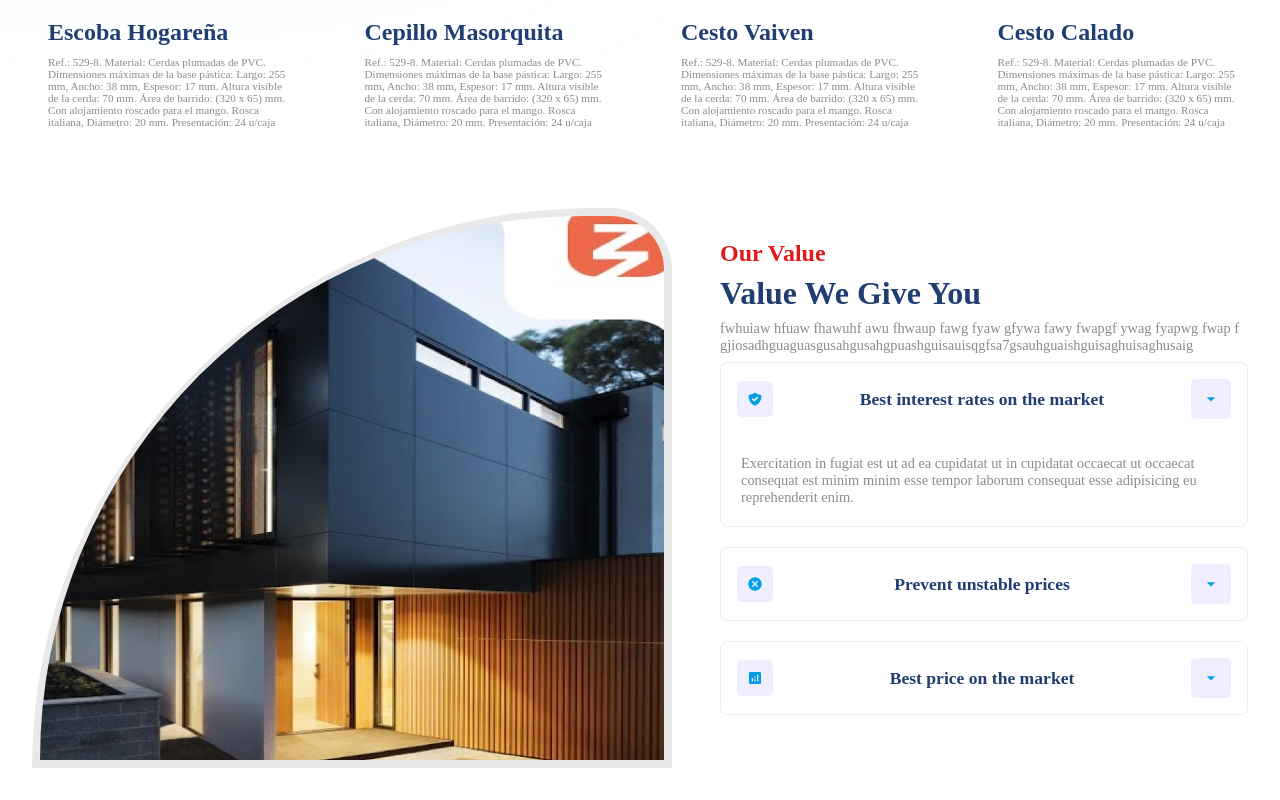
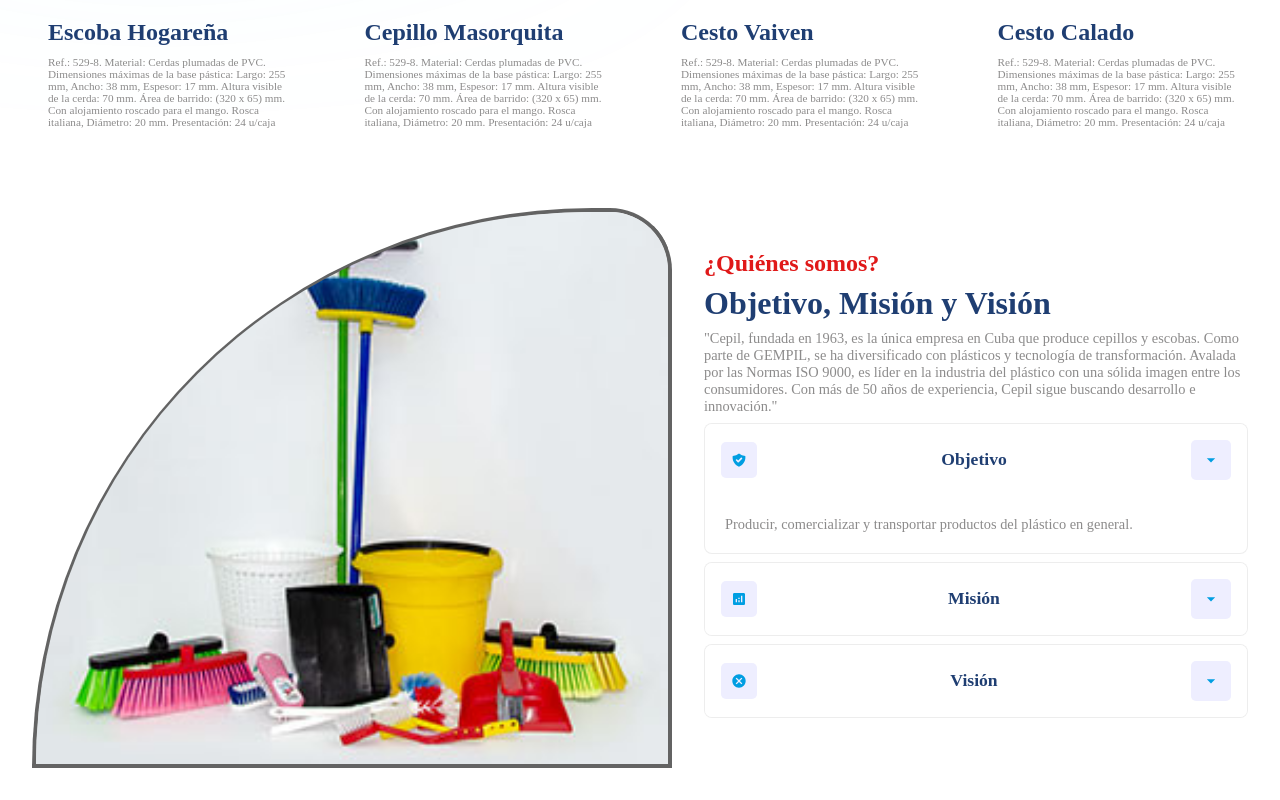
Before and after one commit to eslansa/cepil, a React (Vite) app: page / in a window 1280 px wide. Shown: the part 1069-1869 px from the top of the page. Built offline with nearby package versions, Linux system fonts and the light colour scheme; a web font is replaced by a local one.

Commit message:
change-Value

```diff
--- a/src/components/Header/Header.jsx
+++ b/src/components/Header/Header.jsx
@@ -29,7 +29,7 @@ const Header = () => {
 
   return (
     <section className="h-wrapper">
-       <div className="flexCenter paddings nnerWidth h-container">
+       <div className="flexCenter paddings innerWidth h-container">
         <img src="./logo-cepil.svg" alt="logo" width={100} />
 
         <OutsideClickHandler
--- a/src/components/Hero/Hero.jsx
+++ b/src/components/Hero/Hero.jsx
@@ -6,7 +6,7 @@ import {motion} from 'framer-motion'
 const Hero = () => {
   return (
       <section className="hero-wrapper">
-        <div className="paddings flexCenter hero-container">
+        <div className="paddings flexCenter innerWidth hero-container">
           {/* left slide */}
           <div className="flexColStart hero-left">
             <div className="hero-title">
--- a/src/components/Value/Value.css
+++ b/src/components/Value/Value.css
@@ -1,15 +1,14 @@
 .v-container .image-container{
-    border: 8px solid rgb(232 232 232 / 93%);
+    border: 4px solid rgb(99, 99, 99);
 }
 .v-container>div{
     flex: 1;
 }
 .v-left{
-
-    margin-right: 3rem;
+    margin-right: 2rem;
 }
 .v-right{
-    gap: 0.5rem;
+    gap: .5rem;
 }
 .accordion{
     margin-top: 2rem;
@@ -20,7 +19,7 @@
     border: 0.8px solid rgb(128, 128, 128, 0.143);
     border-radius: 8px;
     overflow: hidden;
-    margin-bottom: 20px;
+    margin-bottom: .5rem;
 }
 .accordionItem.expanded{
     box-shadow: var(--shadow);
@@ -46,10 +45,13 @@
 .accordionButton .primaryText{
     font-size: 1.1rem;
 }
+.accordion-container{
+    width: 100%;
+}
 
 @media (max-width: 1024px) {
     .v-container{
-        flex-direction: row;
+        flex-direction: column;
     }
 
     @media (max-width:768px) {
--- a/src/components/Value/Value.jsx
+++ b/src/components/Value/Value.jsx
@@ -24,14 +24,10 @@ const Value = () => {
         </div>
         {/* right slide */}
         <div className="flexColStart v-right">
-          <span className="orangeText">Our Value</span>
-          <span className="primaryText">Value We Give You</span>
+          <span className="orangeText">¿Quiénes somos?</span>
+          <span className="primaryText">Objetivo, Misión y Visión</span>
           <span className="secondaryText">
-            fwhuiaw hfuaw fhawuhf awu fhwaup fawg fyaw gfywa fawy fwapgf ywag
-            fyapwg fwap f
-            <br />
-            gjiosadhguaguasgusahgusahgpuashguisauisqgfsa7gsauhguaishguisaghuisaghusaig
-          </span>
+          "Cepil, fundada en 1963, es la única empresa en Cuba que produce cepillos y escobas. Como parte de GEMPIL, se ha diversificado con plásticos y tecnología de transformación. Avalada por las Normas ISO 9000, es líder en la industria del plástico con una sólida imagen entre los consumidores. Con más de 50 años de experiencia, Cepil sigue buscando desarrollo e innovación." </span>
           <Accordion
       className="accordion-container"
       allowMultipleExpanded={false}
--- a/src/utils/accordion.jsx
+++ b/src/utils/accordion.jsx
@@ -3,21 +3,21 @@ import { MdCancel, MdAnalytics } from "react-icons/md";
 const data = [
   {
     icon: <HiShieldCheck/>,
-    heading: "Best interest rates on the market",
+    heading: "Objetivo",
     detail:
-      "Exercitation in fugiat est ut ad ea cupidatat ut in cupidatat occaecat ut occaecat consequat est minim minim esse tempor laborum consequat esse adipisicing eu reprehenderit enim.",
+      "Producir, comercializar y transportar productos del plástico en general.",
+  },
+  {
+    icon: <MdAnalytics />,
+    heading: "Misión",
+    detail:
+      "Producir y comercializar artículos plásticos para higiene y limpieza, que satisfagan las necesidades y expectativas del mercado. Siendo compromiso de la alta dirección: desarrollar, mantener y mejorar el sistema de gestión empresarial, basado en la continua especialización de todo el personal y en la utilización de tecnología de avanzada, que propicie la permanencia estable de nuestros productos en el mercado, con alta calidad y precios competitivos.",
   },
   {
     icon: <MdCancel />,
-    heading: "Prevent unstable prices",
+    heading: "Visión",
     detail:
-      "Exercitation in fugiat est ut ad ea cupidatat ut in cupidatat occaecat ut occaecat consequat est minim minim esse tempor laborum consequat esse adipisicing eu reprehenderit enim.",
-  },
-  {
-    icon: <MdAnalytics />,
-    heading: "Best price on the market",
-    detail:
-      "Exercitation in fugiat est ut ad ea cupidatat ut in cupidatat occaecat ut occaecat consequat est minim minim esse tempor laborum consequat esse adipisicing eu reprehenderit enim.",
+      "Ser reconocido como proveedor líder en el mercado nacional de productos plásticos para higiene y limpieza, logrando la inserción en el mercado externo con alto desempeño y eficacia del sistema de gestión empresarial.",
   },
 ];
 export default data;
```
Also changed, not shown: public/value.png.
